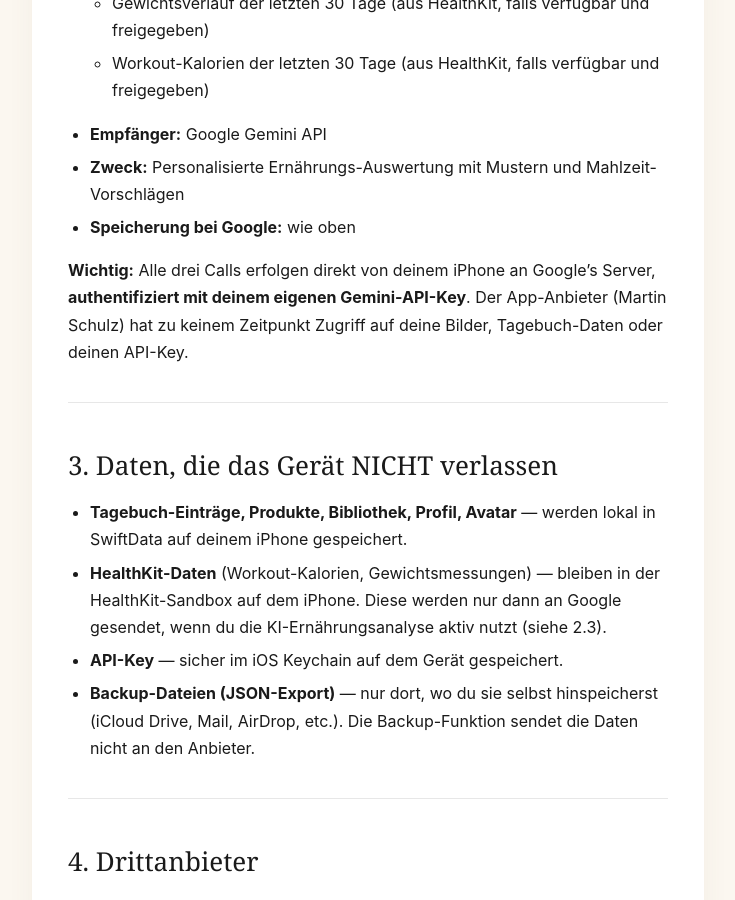
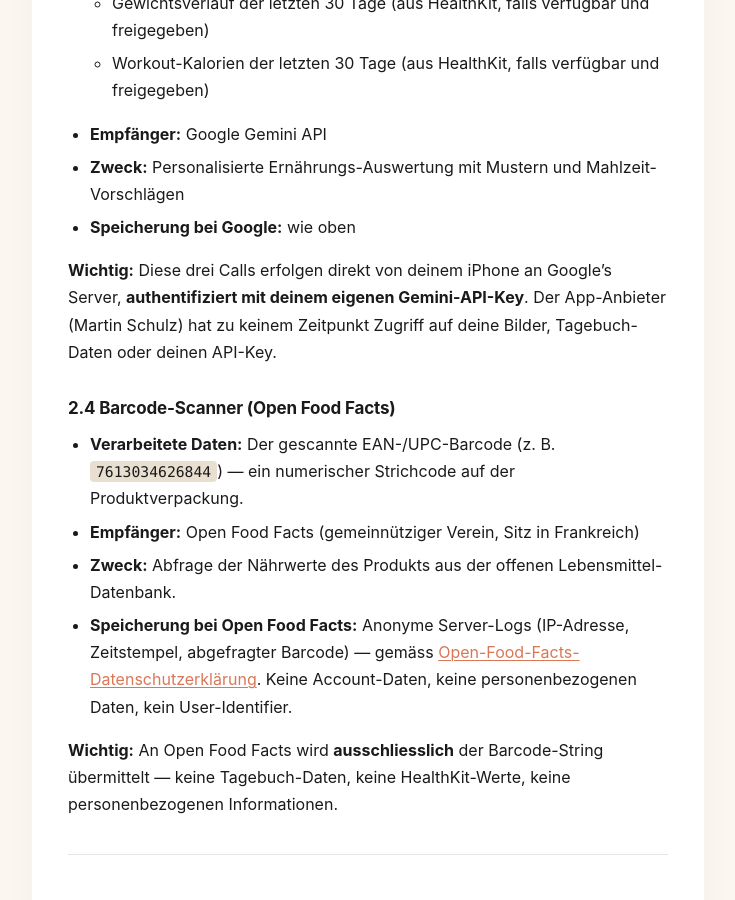
Before and after one commit to ntrmzlhcs/kcal-kun, a Jekyll site: the page built from legal/privacy.md, in a window 1280 px wide and 900 px high, scrolled down 1530 px. Shown: the whole window, without its empty margins (272-1007 px from the left). Built offline with Jekyll 4.4.1, drawn with Linux system fonts in a browser that asks for light colours; some web fonts are replaced; some of the changed text lies outside the part shown.

Commit message:
Privacy: Open Food Facts als 4. Drittanbieter dokumentieren
Barcode-Scanner sendet nur den numerischen EAN/UPC-Code an die
ODbL-lizenzierte Open-Food-Facts-Datenbank. Keine personenbezogenen
Daten, Server in Frankreich (DSGVO-konform).

Co-Authored-By: Claude Opus 4.7 <noreply@anthropic.com>

```diff
--- a/legal/privacy.md
+++ b/legal/privacy.md
@@ -19,7 +19,7 @@ Kcal-Kun ist ein iOS-Kalorientagebuch, das ohne Backend-Server auskommt. Deine D
 
 ## 2. Daten, die das Gerät verlassen
 
-Es gibt drei Funktionen, die Daten an Google Gemini senden — **alle direkt von deinem iPhone, mit deinem persönlichen API-Key**:
+Es gibt vier Funktionen, die Daten an externe Server senden — **alle direkt von deinem iPhone**:
 
 ### 2.1 OCR-Scanner (Nährwerttabelle fotografieren)
 
@@ -46,7 +46,16 @@ Es gibt drei Funktionen, die Daten an Google Gemini senden — **alle direkt von
 - **Zweck:** Personalisierte Ernährungs-Auswertung mit Mustern und Mahlzeit-Vorschlägen
 - **Speicherung bei Google:** wie oben
 
-**Wichtig:** Alle drei Calls erfolgen direkt von deinem iPhone an Google's Server, **authentifiziert mit deinem eigenen Gemini-API-Key**. Der App-Anbieter (Martin Schulz) hat zu keinem Zeitpunkt Zugriff auf deine Bilder, Tagebuch-Daten oder deinen API-Key.
+**Wichtig:** Diese drei Calls erfolgen direkt von deinem iPhone an Google's Server, **authentifiziert mit deinem eigenen Gemini-API-Key**. Der App-Anbieter (Martin Schulz) hat zu keinem Zeitpunkt Zugriff auf deine Bilder, Tagebuch-Daten oder deinen API-Key.
+
+### 2.4 Barcode-Scanner (Open Food Facts)
+
+- **Verarbeitete Daten:** Der gescannte EAN-/UPC-Barcode (z. B. `7613034626844`) — ein numerischer Strichcode auf der Produktverpackung.
+- **Empfänger:** Open Food Facts (gemeinnütziger Verein, Sitz in Frankreich)
+- **Zweck:** Abfrage der Nährwerte des Produkts aus der offenen Lebensmittel-Datenbank.
+- **Speicherung bei Open Food Facts:** Anonyme Server-Logs (IP-Adresse, Zeitstempel, abgefragter Barcode) — gemäss [Open-Food-Facts-Datenschutzerklärung](https://world.openfoodfacts.org/cgi/privacy.pl). Keine Account-Daten, keine personenbezogenen Daten, kein User-Identifier.
+
+**Wichtig:** An Open Food Facts wird **ausschliesslich** der Barcode-String übermittelt — keine Tagebuch-Daten, keine HealthKit-Werte, keine personenbezogenen Informationen.
 
 ---
 
@@ -79,7 +88,19 @@ Da die Datenübermittlung direkt über deinen persönlichen API-Key erfolgt, **l
 
 Datenübermittlung in die USA: Google verfügt über entsprechende DSGVO-Konformitätsmechanismen (Standardvertragsklauseln, Data Privacy Framework).
 
-### 4.2 Apple Inc.
+### 4.2 Open Food Facts (gemeinnütziger Verein, Frankreich)
+
+Wenn du den Barcode-Scanner nutzt, baut die App eine direkte Verbindung mit den Servern von Open Food Facts auf, um den gescannten Code abzufragen.
+
+- **Lizenz der Daten:** Open Database License (ODbL) — frei kommerziell nutzbar.
+- **Übertragen wird:** ausschliesslich der numerische Strichcode (z. B. EAN-13) — keine personenbezogenen Daten, kein User-Identifier, kein API-Key.
+- **Daten-Standort:** Server in Frankreich (EU/EWR — DSGVO-konform).
+- **Privacy Policy:** [world.openfoodfacts.org/cgi/privacy.pl](https://world.openfoodfacts.org/cgi/privacy.pl)
+- **Über Open Food Facts:** [world.openfoodfacts.org](https://world.openfoodfacts.org)
+
+Open Food Facts ist ein crowd-sourced Projekt, das Lebensmittel-Daten von Freiwilligen erfasst und unter offener Lizenz zugänglich macht.
+
+### 4.3 Apple Inc.
 
 Der App-Kauf (einmalig CHF 4.90) wird über Apple's App Store abgewickelt. Apple verarbeitet die Zahlung gemäß deren Datenschutzrichtlinie.
 
```
